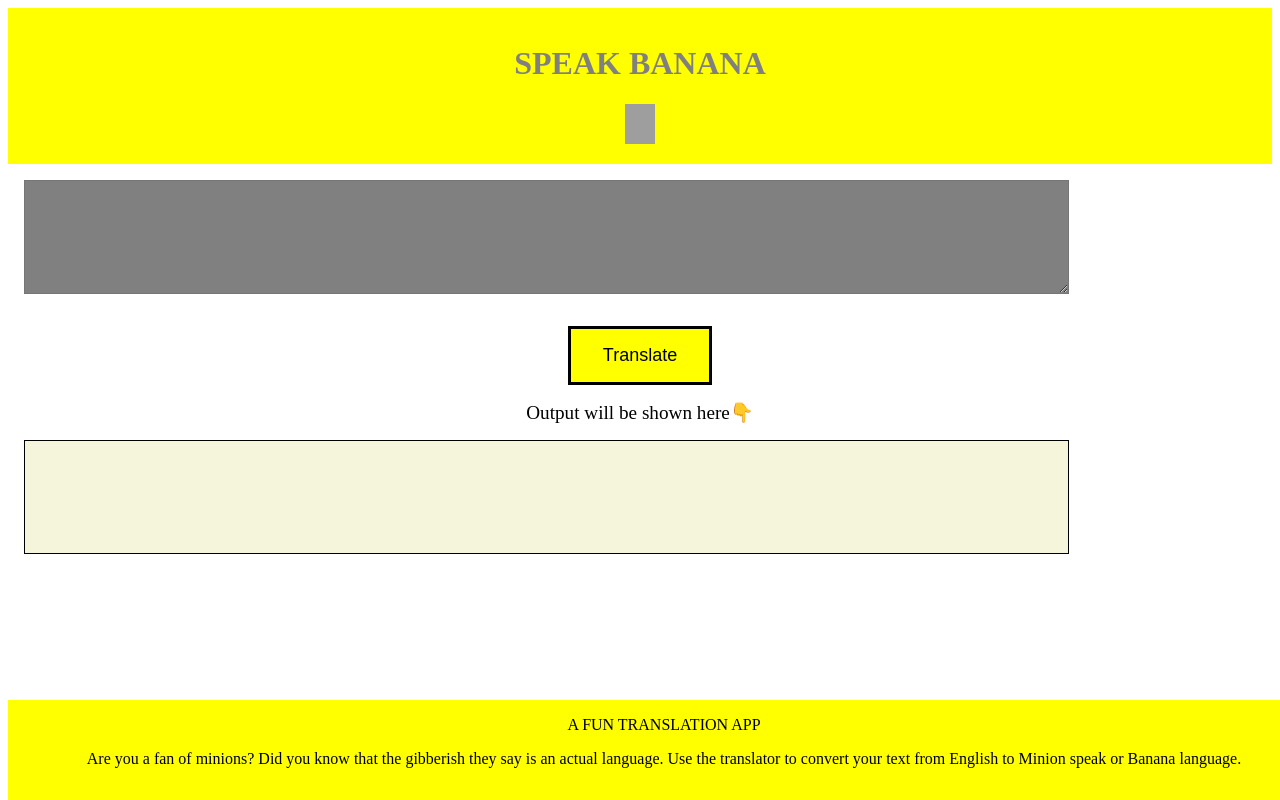
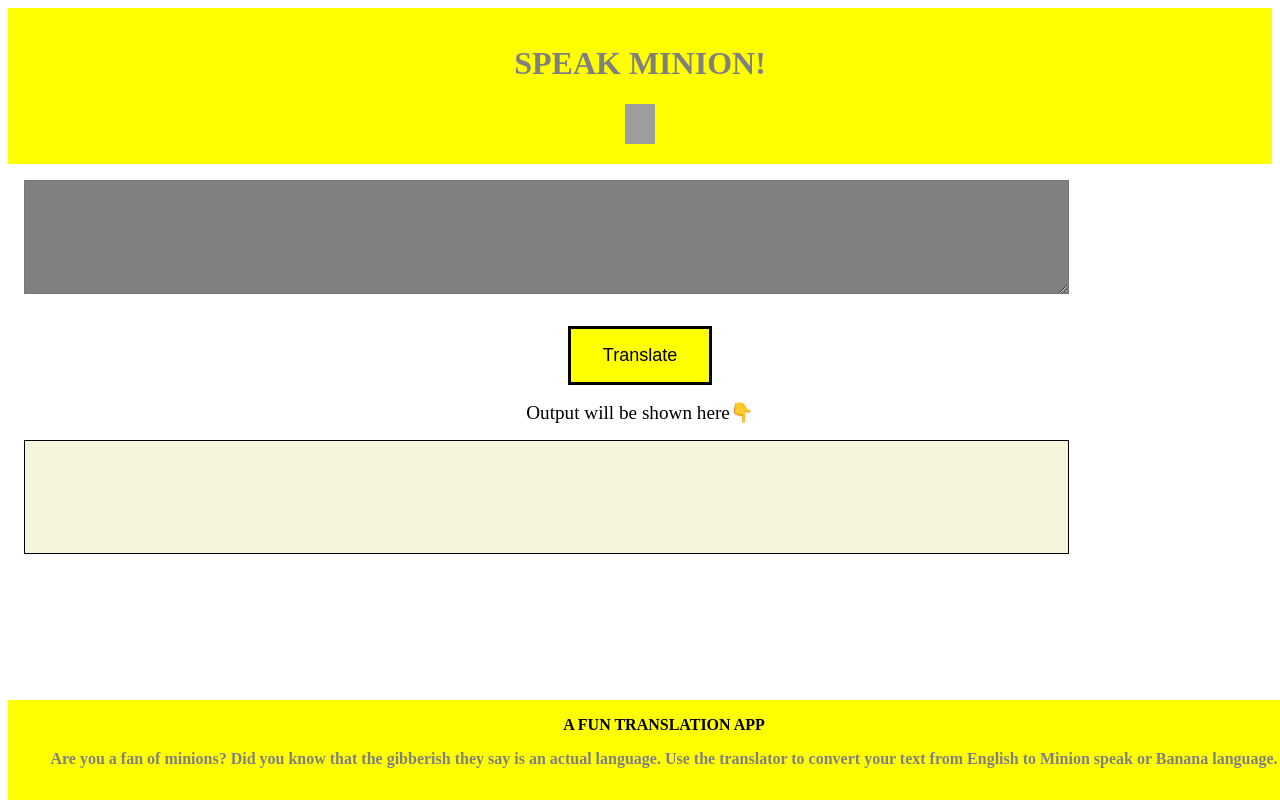
Before and after one commit to luharine/banana-lang, a plain HTML site: page index.html in a window 1280 px wide. Drawn offline with Linux system fonts and the light colour scheme; no server answers; grey boxes are pictures that could not be loaded.

Commit message:
style:footer

```diff
--- a/index.html
+++ b/index.html
@@ -14,7 +14,7 @@
 
 
     <div class="nav">
-        <h1>SPEAK BANANA</h1>
+        <h1>SPEAK MINION!</h1>
         <img src="https://cdn.jsdelivr.net/gh/hfg-gmuend/openmoji/color/svg/1F34C.svg" width=30px height=40px>
     </div> <textarea id="txt-input" placeholder="enter the text to be converted into banana language">
             </textarea>
@@ -24,8 +24,8 @@
 
     <script src="main.js" type="text/javascript"></script>
     <footer>
-        <div class="heading">A FUN TRANSLATION APP</div>
-        <p class="para">Are you a fan of minions? Did you know that the gibberish they say is an actual language.
+        <div class="heading" style="font-weight: bolder">A FUN TRANSLATION APP</div>
+        <p class="para" style="font-weight: bolder;color:grey;">Are you a fan of minions? Did you know that the gibberish they say is an actual language.
             Use the translator to convert your text from English to Minion speak or Banana language.</p>
     </footer>
 
--- a/styles.css
+++ b/styles.css
@@ -63,7 +63,7 @@ footer {
     padding: 1rem;
     background-color: yellow;
     text-align: center;
-    font:bold;
+
 }
 .para{
     p {
@@ -71,6 +71,7 @@ footer {
         margin: auto;
         text-align: center;
 
+
     }
 }
 .buttonone{
```
